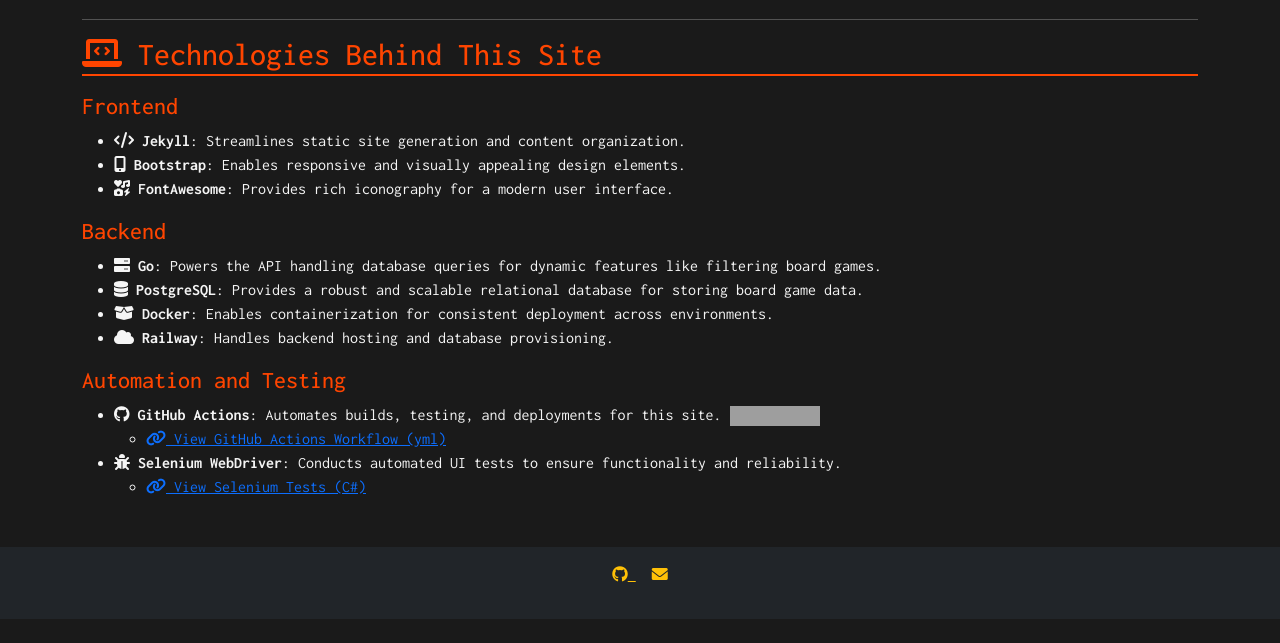
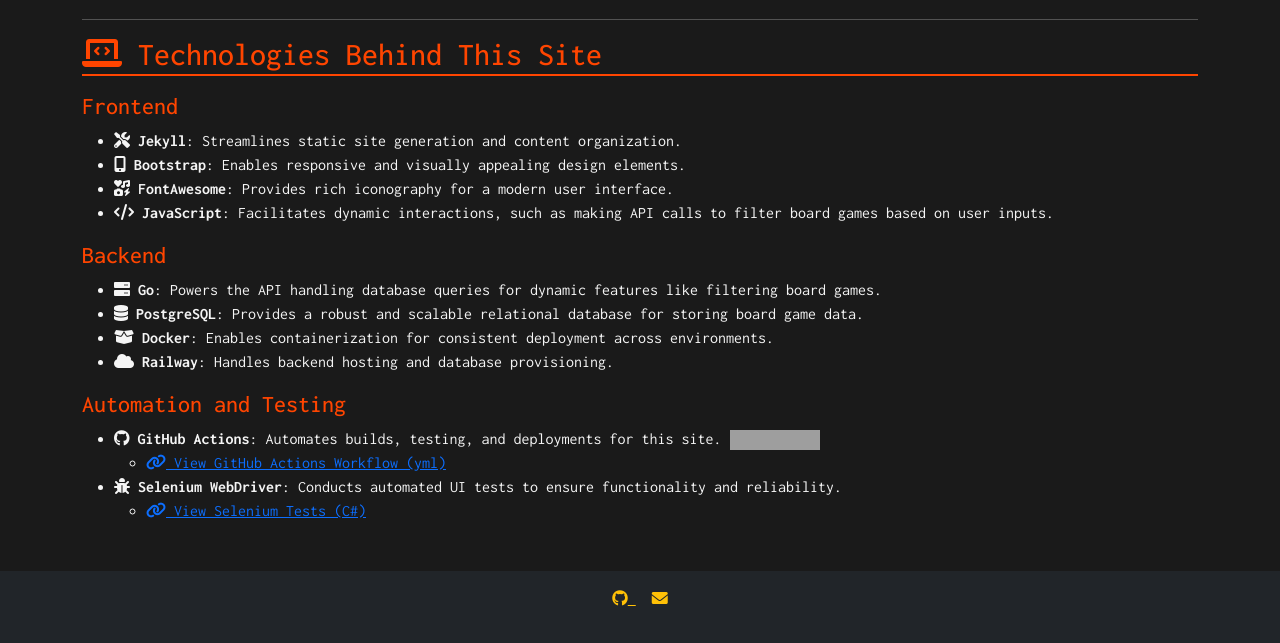
Before and after one commit to drmDev/drmDev.github.io, a Jekyll site: the page built from index.md, in a window 1280 px wide and 900 px high, scrolled down 981 px, cut to the strip 257-900 px from the top of the window. Built offline with Jekyll 4.4.1, drawn with Linux system fonts in a browser that asks for light colours; before the commit the page ends 1857 px from its top, so only the background shows below that; grey boxes are pictures that could not be loaded.

Commit message:
added js as tech used

```diff
--- a/index.md
+++ b/index.md
@@ -29,9 +29,10 @@
 ## <i class="fas fa-laptop-code"></i> Technologies Behind This Site
 
 ### Frontend
-- <i class="fas fa-code"></i> **Jekyll**: Streamlines static site generation and content organization.
+- <i class="fas fa-tools"></i> **Jekyll**: Streamlines static site generation and content organization.
 - <i class="fas fa-mobile-alt"></i> **Bootstrap**: Enables responsive and visually appealing design elements.
 - <i class="fas fa-icons"></i> **FontAwesome**: Provides rich iconography for a modern user interface.
+- <i class="fas fa-code"></i> **JavaScript**: Facilitates dynamic interactions, such as making API calls to filter board games based on user inputs.
 
 ### Backend
 - <i class="fas fa-server"></i> **Go**: Powers the API handling database queries for dynamic features like filtering board games.
```
